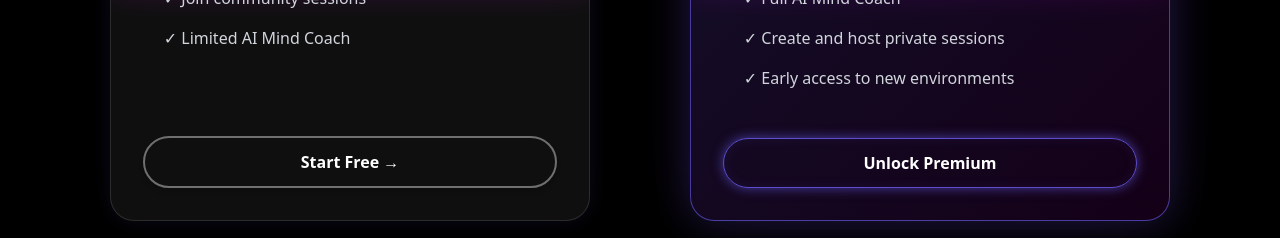
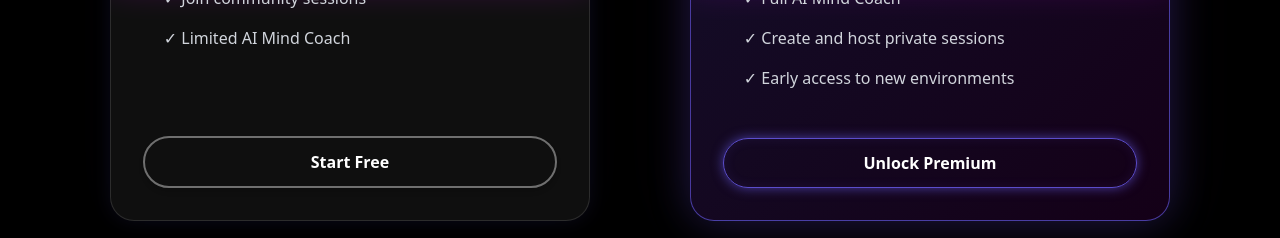
Before and after one commit to zainabkhan9118/Mind, a React (Vite) app: page /pricing in a window 1280 px wide. Shown: the part 820-1058 px from the top of the page. Built offline with nearby package versions, Linux system fonts and the light colour scheme; a web font is replaced by a local one.

Commit message:
arrow removed

```diff
--- a/src/pages/Pricing.tsx
+++ b/src/pages/Pricing.tsx
@@ -38,7 +38,7 @@ const Pricing = () => {
             <li>✓ Join community sessions</li>
             <li>✓ Limited AI Mind Coach</li>
           </ul>
-          <button className="mt-auto w-full rounded-full bg-mind-violet text-white font-bold py-3 text-base 2xl:text-lg 3xl:text-xl 2xl:py-4 3xl:py-5 shadow-md shadow-mind-violet/30 hover:bg-mind-violet-light transition border-2 border-white/40">Start Free →</button>
+          <button className="mt-auto w-full rounded-full bg-mind-violet text-white font-bold py-3 text-base 2xl:text-lg 3xl:text-xl 2xl:py-4 3xl:py-5 shadow-md shadow-mind-violet/30 hover:bg-mind-violet-light transition border-2 border-white/40">Start Free</button>
         </div>
 
         {/* Premium Card */}
```
